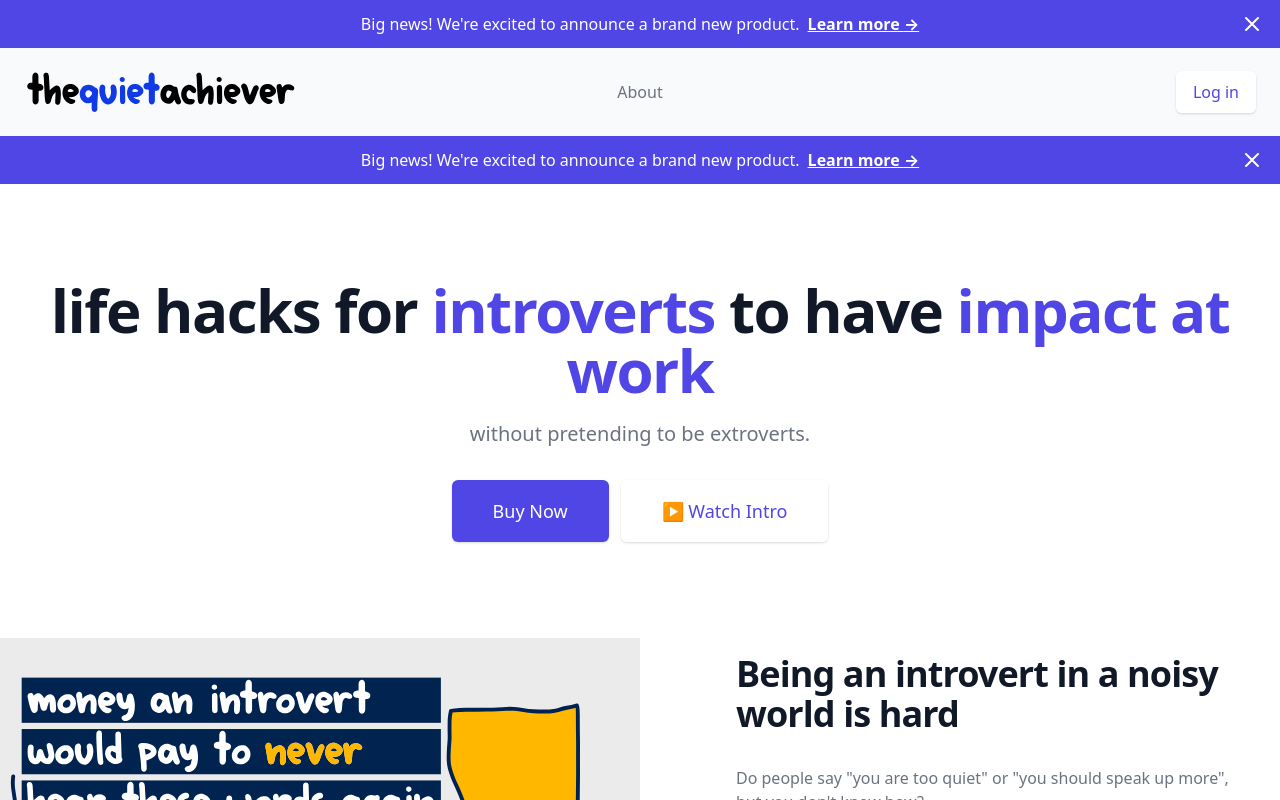
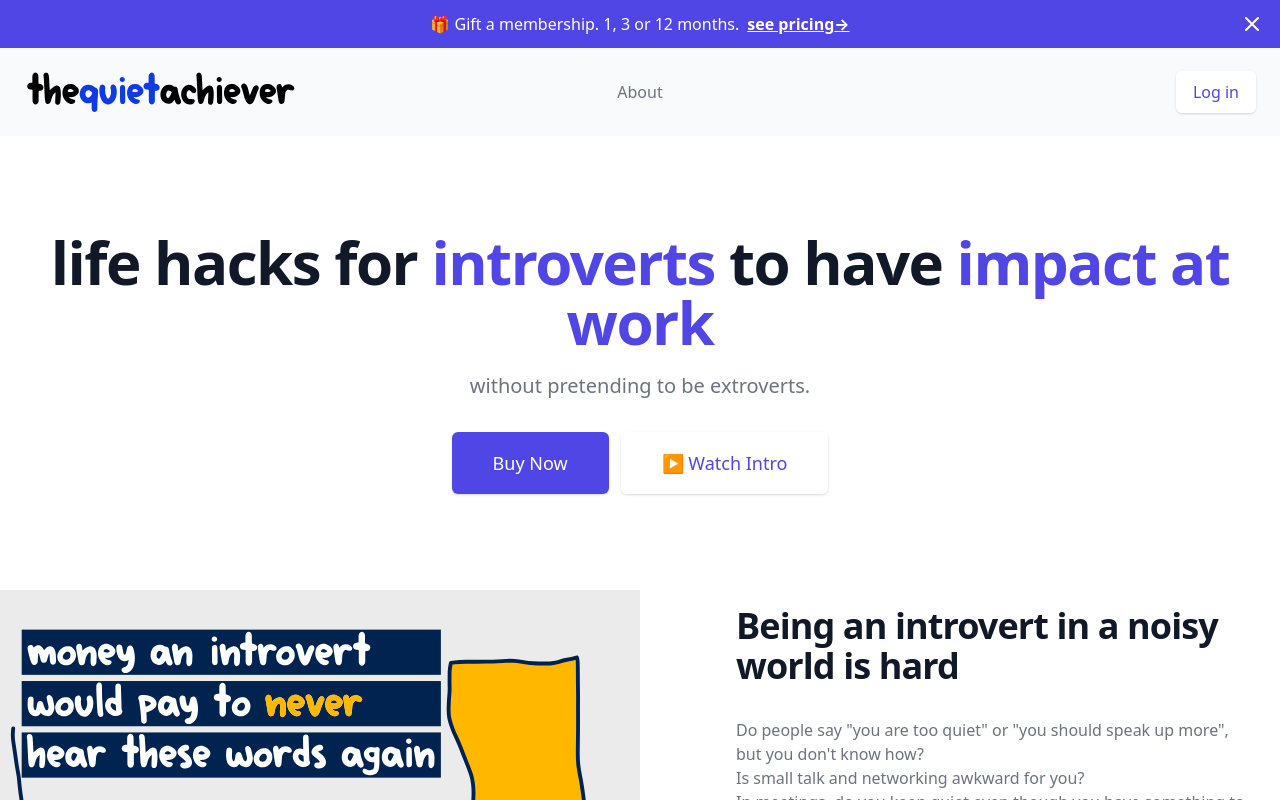
Before and after one commit to timyeothequietachievr/website, a Next.js app: page / in a window 1280 px wide. Shown: the top 800 px of the page. Built offline with nearby package versions, Linux system fonts and the light colour scheme; a web font is replaced by a local one.

Commit message:
gift a membership

```diff
--- a/components/Toaster.jsx
+++ b/components/Toaster.jsx
@@ -8,11 +8,11 @@ export default function Example() {
         <div className="pr-16 sm:text-center sm:px-16">
           <p className="font-medium text-white">
             <span className="md:hidden">We announced a new product!</span>
-            <span className="hidden md:inline">Big news! We're excited to announce a brand new product.</span>
+            <span className="hidden md:inline">🎁 Gift a membership. 1, 3 or 12 months.</span>
             <span className="block sm:ml-2 sm:inline-block">
-              <a href="#" className="text-white font-bold underline">
+              <a href="#pricing" className="text-white font-bold underline">
                 {' '}
-                Learn more <span aria-hidden="true">&rarr;</span>
+                see pricing<span aria-hidden="true">&rarr;</span>
               </a>
             </span>
           </p>
--- a/pages/index.jsx
+++ b/pages/index.jsx
@@ -1,4 +1,3 @@
-import Toaster from '../components/Toaster'
 import Masthead from '../components/Masthead'
 import BeingIntrovertHard from '../components/BeingIntrovertHard'
 import WhatYouWillLearn from '../components/WhatYouWillLearn'
@@ -15,7 +14,7 @@ import IntroTQA from '../components/IntroTQA'
 export default function IndexPage() {
   return (
     <>
-      <Toaster />
+
       <Masthead />
       <BeingIntrovertHard />
       <IntroTQA />
```
